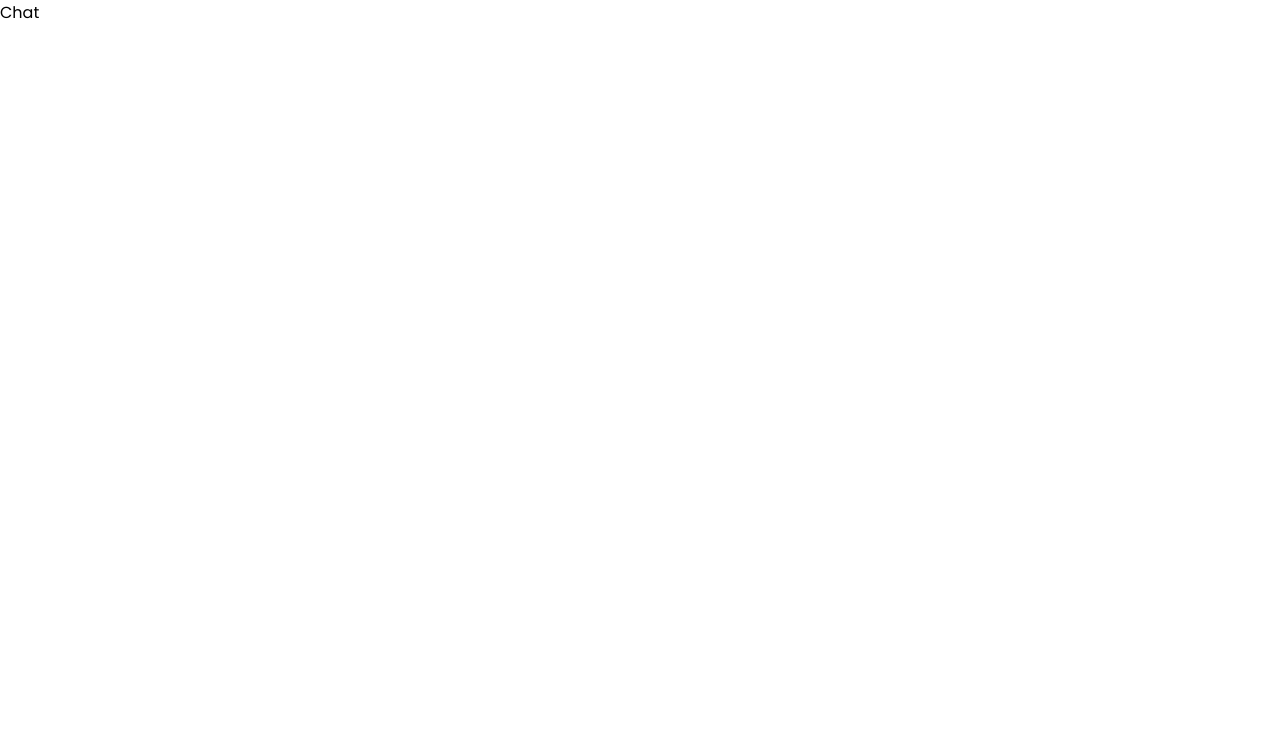
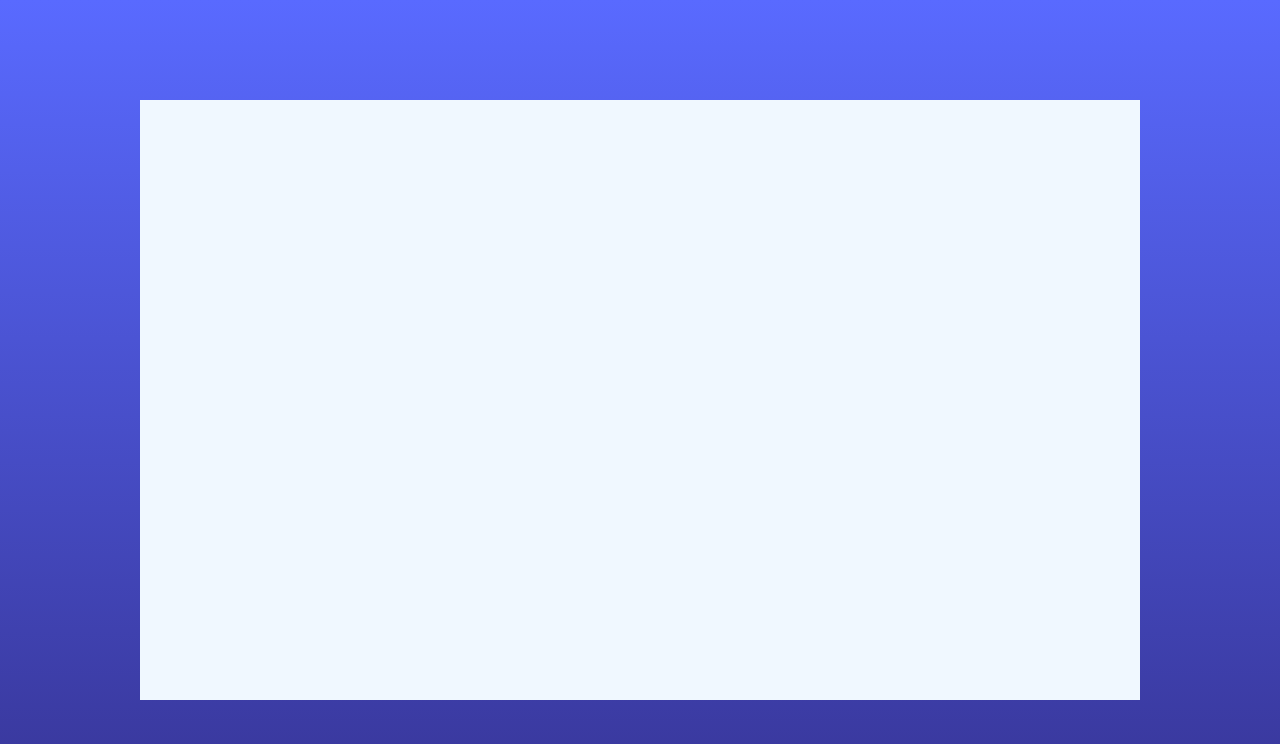
Before and after one commit to mejbaulmubin786/Full-Stack-Real-time-Chat-Application, a React (Vite) app: page /chat in a window 1280 px wide. Shown: the top 744 px of the page. Built offline with nearby package versions, Linux system fonts and the light colour scheme.

Commit message:
update chat page

```diff
--- a/src/pages/chat/Chat.css
+++ b/src/pages/chat/Chat.css
@@ -0,0 +1,15 @@
+.chat{
+    min-height: 100vh;
+    background: linear-gradient(#596aff, #383699);
+    display: grid;
+    place-items: center;
+}
+
+.chat-container{
+    width: 95%;
+    height: 75vh;
+    max-width: 1000px;
+    background-color: aliceblue;
+    display: grid;
+    grid-template-columns: 1fr 2fr 1fr;
+}
--- a/src/pages/chat/Chat.jsx
+++ b/src/pages/chat/Chat.jsx
@@ -2,7 +2,11 @@
 import './Chat.css'
 const Chat = () => {
   return (
-    <div>Chat</div>
+    <div className='chat'>
+      <div className="chat-container">
+
+      </div>
+    </div>
   )
 }
 
```
